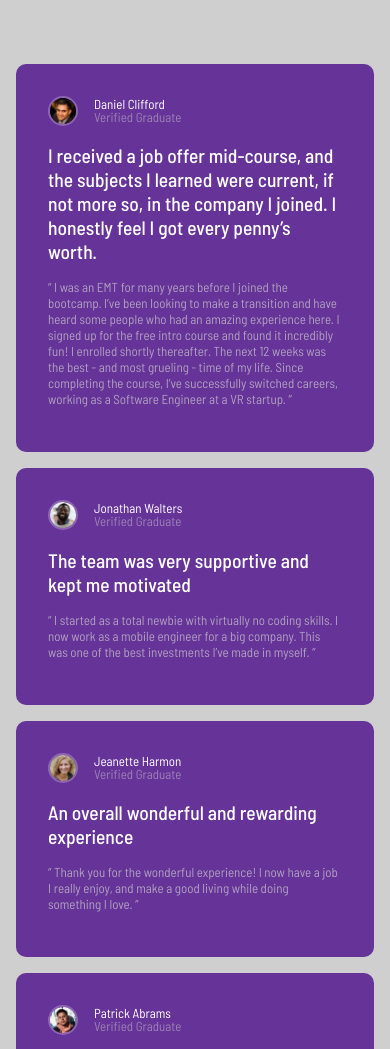
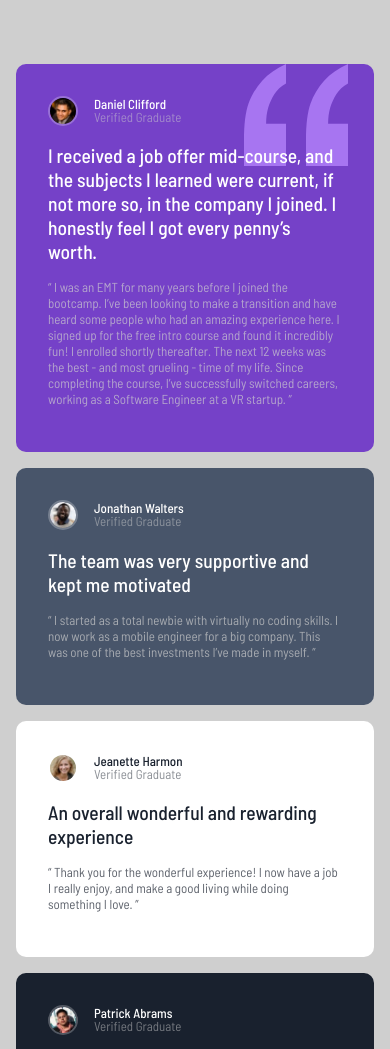
Before and after one commit to ricardo1003/Testimonials-grid-section, a plain HTML site: page index.html in a window 390 px wide. Shown: the top 1049 px of the page. Drawn offline with Linux system fonts and the light colour scheme.

Commit message:
each card designed, mobile design done

```diff
--- a/css/styles.css
+++ b/css/styles.css
@@ -49,6 +49,9 @@ main section>picture{
     margin: 0 0 0 1rem;
     display: block;
 }
+.name :nth-child(1){
+    font-weight: 500;
+}
 .name :nth-child(2){
     color: hsl(0, 0%, 81%, 50%);
 }
@@ -59,6 +62,36 @@ main section>p{
     color: hsl(0, 0%, 81%, 70%);
 }
 
+main> :nth-child(1){
+    background: url("../images/bg-pattern-quotation.svg");
+    background-color: hsl(263, 55%, 52%);
+    background-repeat: no-repeat;
+    background-position:calc(100% - 2em);
+    background-position-y:top;
+}
+main> :nth-child(2){
+    background-color:hsl(217, 19%, 35%);
+}
+main> :nth-child(3),
+main> :nth-child(5){
+    color: hsl(219, 29%, 14%);
+    background-color: hsl(0, 0%, 100%);
+}
+main> :nth-child(3) .name :nth-child(1),
+main> :nth-child(5) .name :nth-child(1){
+    color: hsl(219, 29%, 14%);
+}
+main> :nth-child(3) .name :nth-child(2),
+main> :nth-child(5) .name :nth-child(2){
+    color: hsla(219, 29%, 14%, 50%);
+}
+main> :nth-child(3) p,
+main> :nth-child(5) p{
+    color: hsla(219, 29%, 14%, 70%);
+}
+main> :nth-child(4){
+    background-color: hsl(219, 29%, 14%);
+}
 
 
 
```
